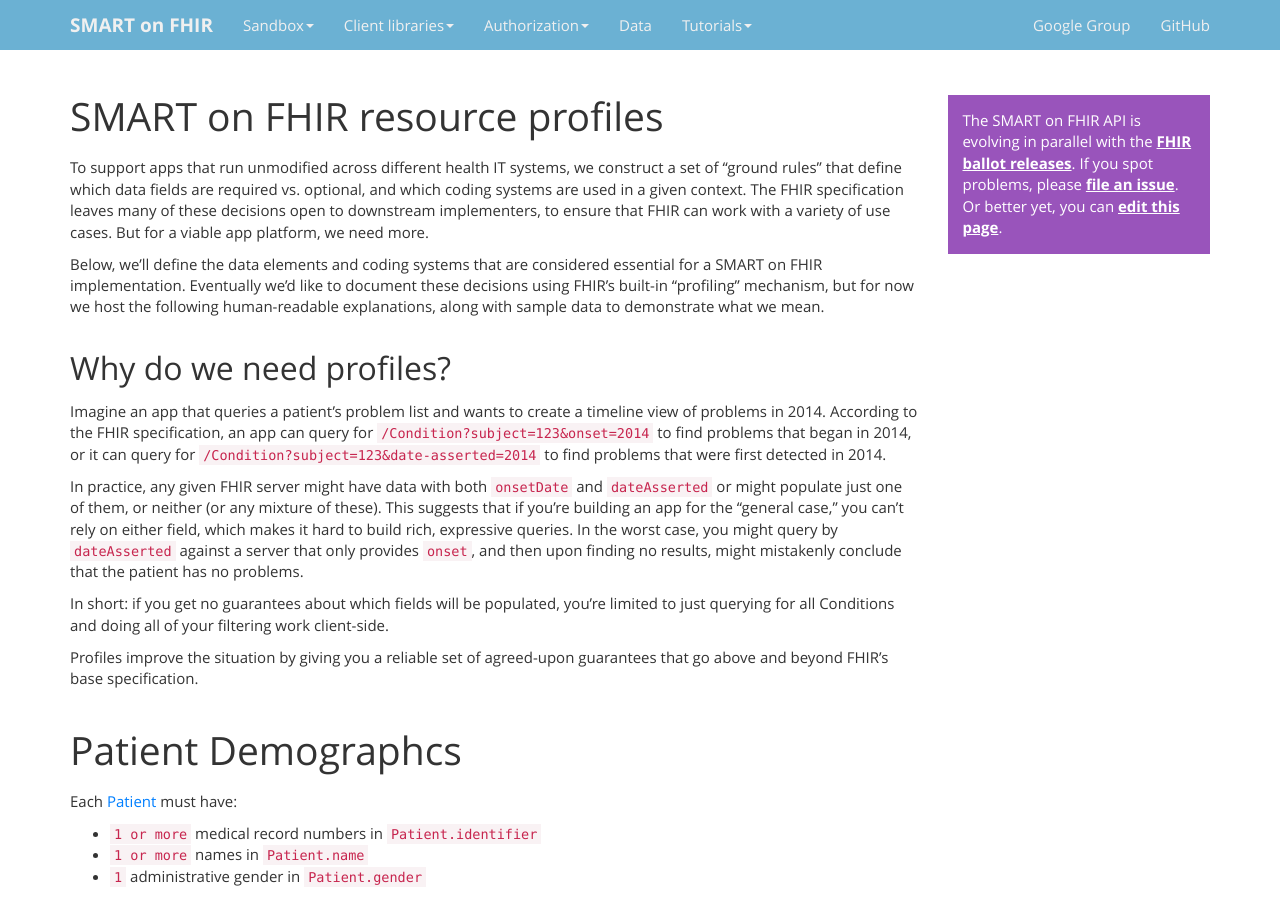
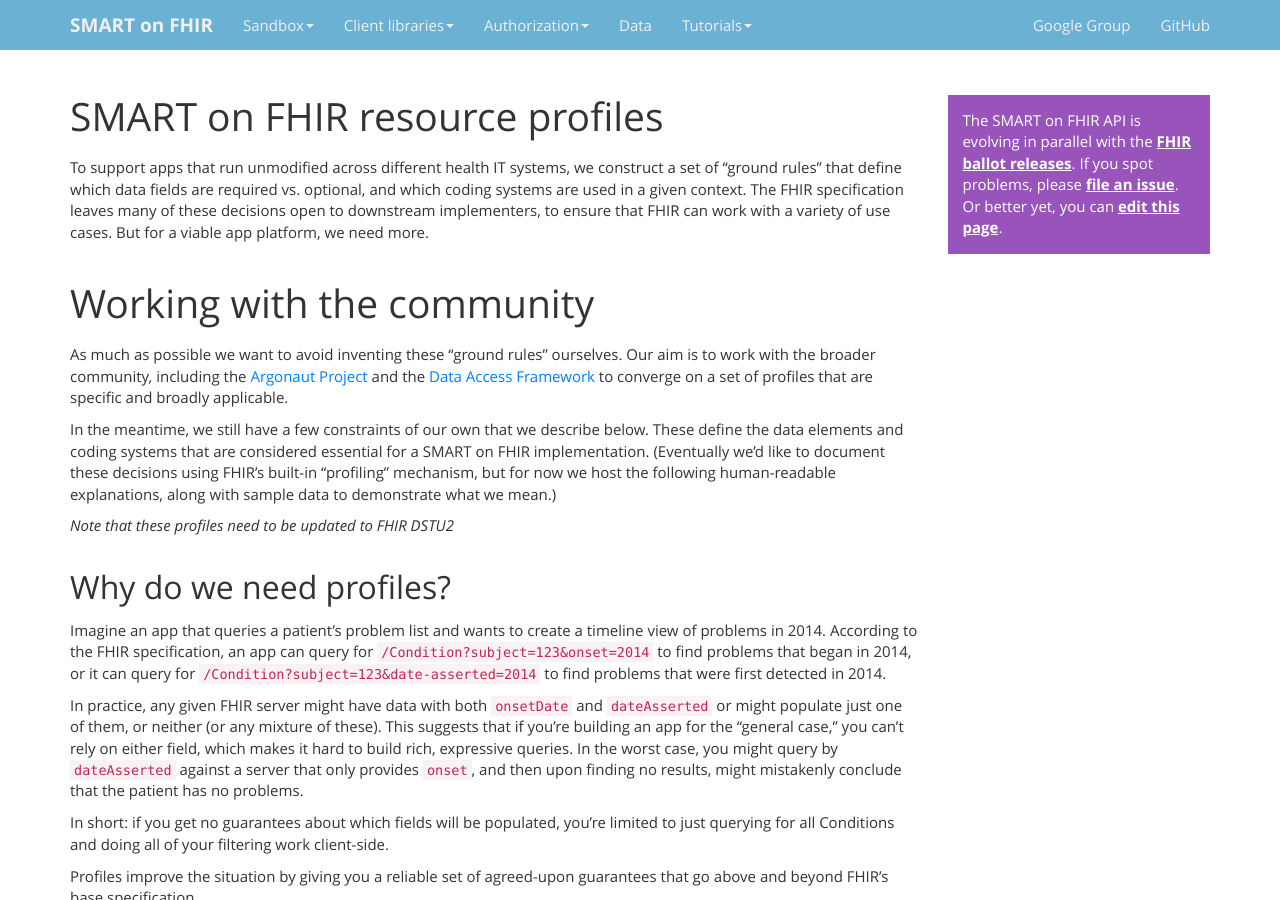
Before and after one commit to smart-on-fhir/smart-on-fhir.github.io, a Jekyll site: the page built from profiles/index.md, in a window 1280 px wide and 900 px high. Built offline with Jekyll 4.4.1, drawn with Linux system fonts in a browser that asks for light colours; Markdown is read by kramdown in place of the engine named in the settings.

Commit message:
Update index.md

```diff
--- a/profiles/index.md
+++ b/profiles/index.md
@@ -12,11 +12,22 @@
 to ensure that FHIR can work with a variety of use cases. But for a viable app
 platform, we need more.
 
-Below, we'll define the data elements and coding systems that are considered
-essential for a SMART on FHIR implementation. Eventually we'd like to document
+# Working with the community
+
+As much as possible we want to avoid inventing these "ground rules" ourselves.
+Our aim is to work with the broader community, including the [Argonaut Project](http://argonautwiki.hl7.org/index.php?title=Main_Page) and the
+[Data Access Framework](http://hl7.org/fhir/daf/daf.html) to converge
+on a set of profiles that are specific and broadly applicable.
+
+
+In the meantime, we still have a few constraints of our own that we describe below.
+These define the data elements and coding systems that are considered
+essential for a SMART on FHIR implementation. (Eventually we'd like to document
 these decisions using FHIR's built-in "profiling" mechanism, but for now we
 host the following human-readable explanations, along with sample data to
-demonstrate what we mean.
+demonstrate what we mean.)
+
+*Note that these profiles need to be updated to FHIR DSTU2*
 
 ## Why do we need profiles?
 
```
